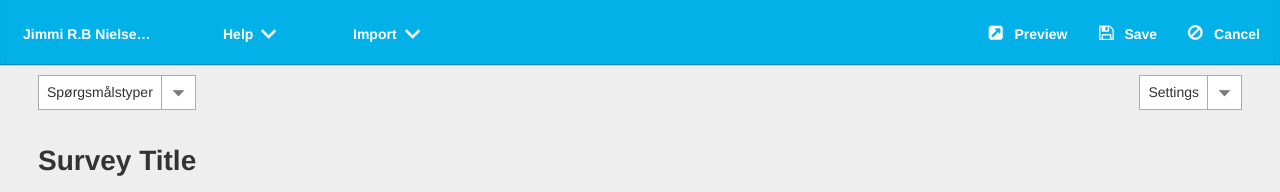
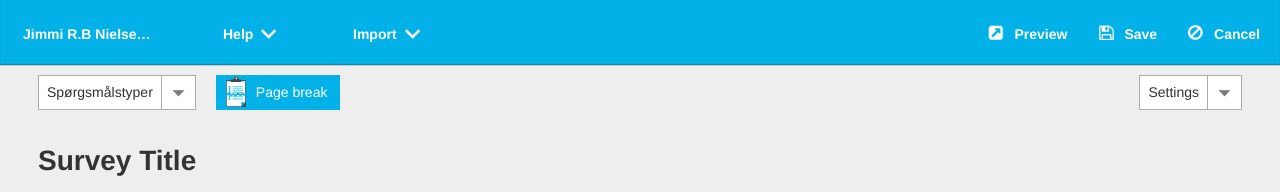
Before and after one commit to jimmirbn/Interresearch, a website: page www/surveyGUI.html in a window 1280 px wide. Shown: the top 192 px of the page. Drawn offline with nearby package versions, Linux system fonts and the light colour scheme; a web font is replaced by a local one.

Commit message:
add new page break button

```diff
--- a/src/sass/components/_button.scss
+++ b/src/sass/components/_button.scss
@@ -179,6 +179,23 @@
     }
 }
 
+.page-break2 {
+    margin-left: 20px;
+    position: relative;
+    padding-left: 40px;
+    span {
+        background-image: url('../img/questionaire-torn.png');
+        height: 31px;
+        width: 20px;
+        display: block;
+        float: left;
+        margin-right: 10px;
+        position: absolute;
+        top: 1px;
+        left: 10px;
+    }
+}
+
 // .extra-menu-btn {
 //     // background: url('../img/extra-menu.png') no-repeat;
 //     // width: 14px;
@@ -187,7 +204,6 @@
 //     // &:hover {
 //     //     cursor: pointer;
 //     // }
-
 //     position: absolute;
 //   right: 25px;
 //   top: 7px;
@@ -203,7 +219,6 @@
 //     cursor: pointer;
 //   }
 // }
-
 // .grid-icon {
 //     position: absolute;
 //     display: block;
--- a/www/surveyGUI.html
+++ b/www/surveyGUI.html
@@ -83,6 +83,7 @@
                 <div class="q-types">
                     <button type="button">Spørgsmålstyper</button><span></span>
                 </div>
+                <button class="btn page-break2">Page break <span></span></button>
                 <!-- <div class="survey-language">
                     <span class="styled_select">
                     <select name="" id="">
```
Also changed, not shown: src/templating/surveyGUI.html (+1 -0 lines), src/assets/questionaire-torn.png (added), www/css/style.css, www/css/style.min.css, www/img/questionaire-torn.png (added), 1 other file.
